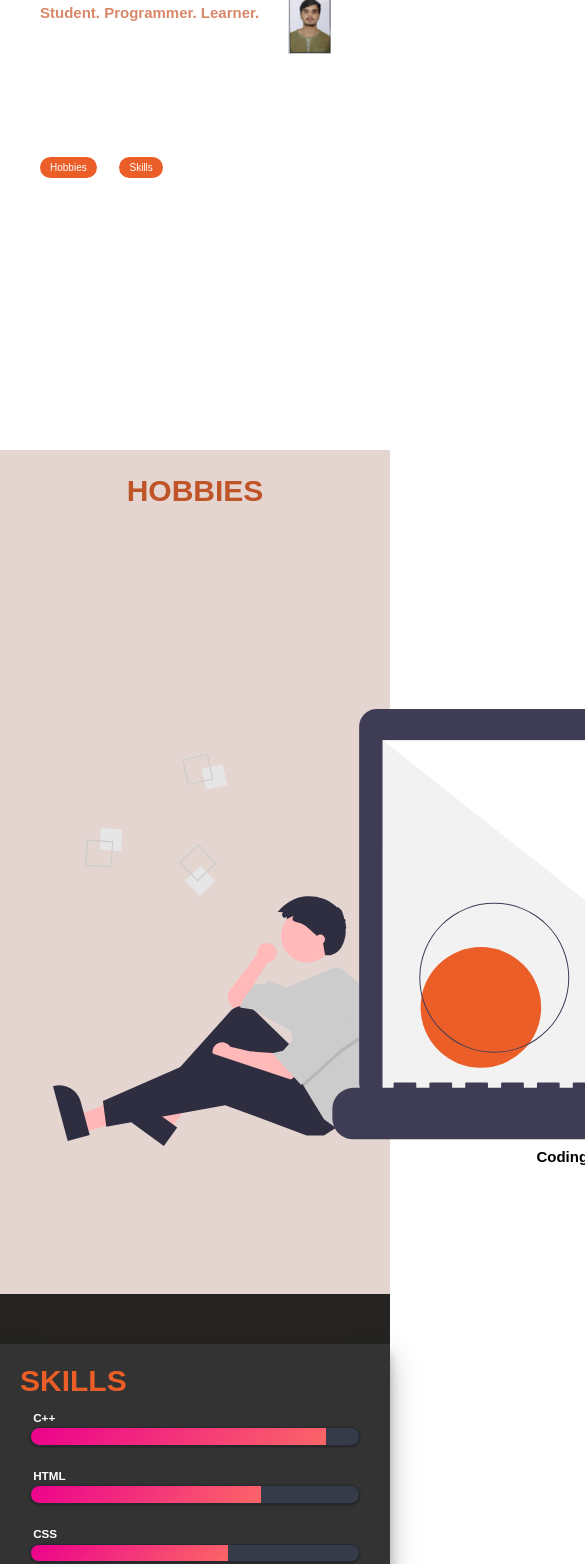
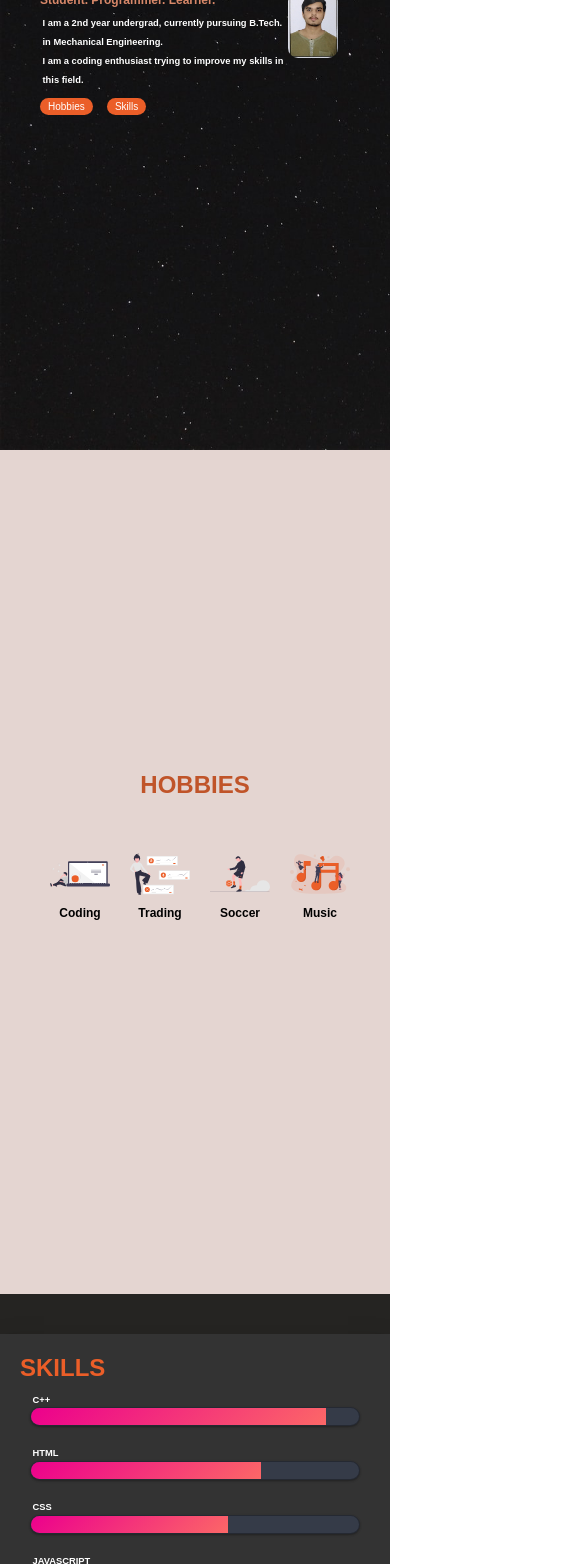
Before and after one commit to priyanshu2401/gdsc_project, a plain HTML site: page index.html in a window 390 px wide. Shown: the part 394-1958 px from the top of the page, 585 px wide, since content can reach past the window. Drawn offline with Linux system fonts and the light colour scheme.

Commit message:
Update style.css

```diff
--- a/style.css
+++ b/style.css
@@ -3,10 +3,10 @@
     margin: 0;
     font-family: 'Poppins', sans-serif;
     scroll-behavior: smooth;
+
 }
 /*  */
 /* navbar */
-/*  */
 
 .navbar{
     display: flex;
@@ -58,7 +58,6 @@ a{
   }
   a.focus:focus{
     background-color: #ffffff;
-
   }
 
 /*  */
@@ -70,7 +69,7 @@ a{
 /*  */
 
 .first-section{
-    background: url(/edgar-lopez-w9EUwWFPeT4-unsplash.jpg);
+    background: url(background.jpg);
     background-size: cover;
     background-repeat: no-repeat;
     height: 100vh;
@@ -107,10 +106,12 @@ a{
     line-height: 2;
 }
 .second-part{
-    width: 20%
+    width: 20%;
+
 }
 .second-part img{
     width: 60%;
+    border-radius: 10px;;
 }
 .btn {
     -webkit-border-radius: 60;
@@ -140,6 +141,7 @@ a{
     background-color: rgb(228, 213, 209);
     height: 100vh;
     width: 100%;
+
 }
 .middle-container {
     display: flex;
@@ -148,7 +150,7 @@ a{
     max-width: 80%;
     margin: auto;
     padding: 40px;
-    height: 90%;
+    height: 80%;
 }
 
   .my-hobbies h1 {
@@ -171,13 +173,12 @@ a{
     text-align: center;
   }
 
-  .fas {
-    font-size: 3.75rem;
+  .each-hobby{
+    height: 200px;
+    width: 200px;
   }
 
-  .bat {
-    width: 3.75rem;
-  }
+
   h1 {
     text-align: left;
     font-size: 3rem;
@@ -196,24 +197,49 @@ a{
 /* bottom-container */
 /*  */
 
+.third-section{
+    height: 100vh;
+    width: 100%;
+    /* background-color: red; */
+    background-color: #252422;
+
+}
 .bottom-container {
-    height: 100vh;
-    background-color: #252422;
+
+    /* background-color: red; */
     text-transform: uppercase;
     list-style: none;
     padding-top: 5rem;
     padding-bottom: 5rem;
-    width: 100%;
+    /* max-width: 80%; */
+    margin: 0 auto;
+    /* width: 100%; */
+
+
   }
   .skill {
     background-color: #333;
     margin: 0 auto;
+    /* margin-top:5rem; */
     max-width: 500px;
     color: #fff;
     padding: 20px;
+
     box-shadow: 0 14px 28px rgba(0, 0, 0, 0.25), 0 10px 10px rgba(0, 0, 0, 0.22);
 }
+.footer-container{
+    /* max-width: 500px; */
+    margin: 0 auto;
+    /* background-color:#c05429; */
+    text-align: center;
 
+    /* margin-top: 4rem;*/
+    padding-top: 4rem;
+}
+
+.last-line{
+    margin-top: 1rem;
+}
 .skill li {
 
     padding: 10px;
@@ -224,6 +250,7 @@ a{
 
 .bar {
     background: #353b48;
+
     display: block;
     height: 2vh;
     border: 1px solid rgba(0, 0, 0, 0.3);
@@ -241,9 +268,15 @@ a{
     height: 2vh;
     float: left;
     background: linear-gradient(135deg, rgba(236,0,141,1)0%, rgba(252,103,103,1) 100%);
+    transition-timing-function: ease-out;
+    transition-duration: 3s;
+}
+.common{
+    opacity: 0;
+    /* transition :1s ease 0.3s; */
 }
 
-.cpp {
+/* .cpp {
     width: 90%;
     animation: cpp 3s;
 }
@@ -261,9 +294,9 @@ a{
 .javascript {
     width: 40%;
     animation: javascript 3s;
-}
+} */
 
-@keyframes cpp {
+/* @keyframes cpp {
     0% {
         width: 0%;
     }
@@ -297,23 +330,36 @@ a{
     100% {
         width: 40%;
     }
-}
+} */
 
   /* responsive */
  /*  */
- @media (max-width:1200px)
+ @media (max-width:1326px)
  {
     html{
         font-size: 12px;
     }
+    .each-hobby{
+     height: 80px;
+     width: 80px;
    }
-  @media (max-width:656px)
+   .btn{
+     font-size: 15px;
+     padding: 7px 12px 7px 12px;
+     margin-right: 3rem;
+  }
+ }
+ @media (max-width:730px)
  {
     html{
        font-size: 10px;
     }
     .second-part img{
        width: 70%;
+   }
+   .each-hobby{
+     height: 80px;
+     width: 80px;
    }
     .btn{
        font-size: 10px;
@@ -327,3 +373,26 @@ a{
        font-size: 0.75rem;
        padding: 0 1rem;
  }
+ @media (max-width: 480px){
+   html{
+     font-size: 8px;
+  }
+  .second-part img{
+     width: 80%;
+ }
+ .each-hobby{
+   height: 60px;
+   width: 60px;
+ }
+  .btn{
+     font-size: 10px;
+     padding: 3px 8px 3px 8px;
+     margin-right: 1.5rem;
+  }
+  .navbar .logo a{
+     font-size: 0.8rem;
+  }
+  nav ul li a {
+     font-size: 0.75rem;
+     padding: 0 1rem;
+ }
```
Lines whose indentation alone changed are shown as unchanged.
